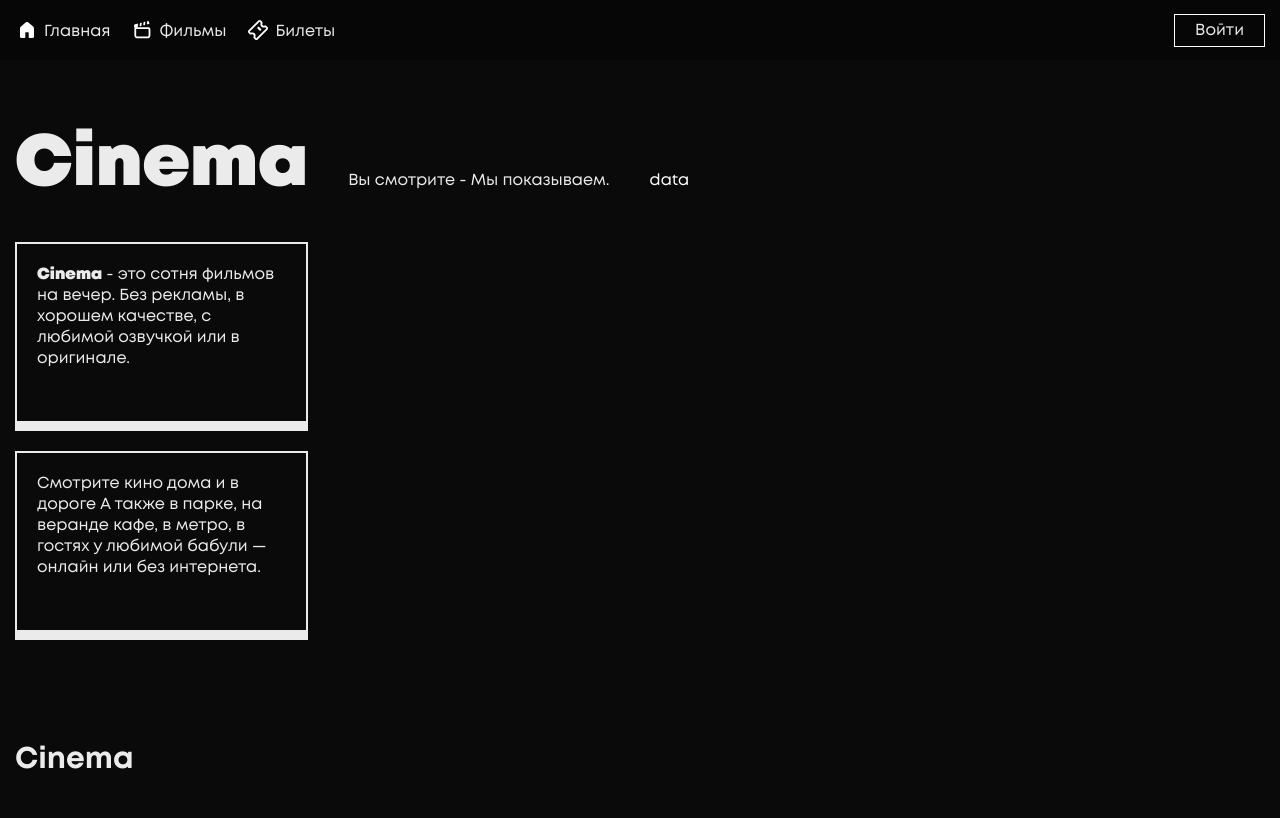
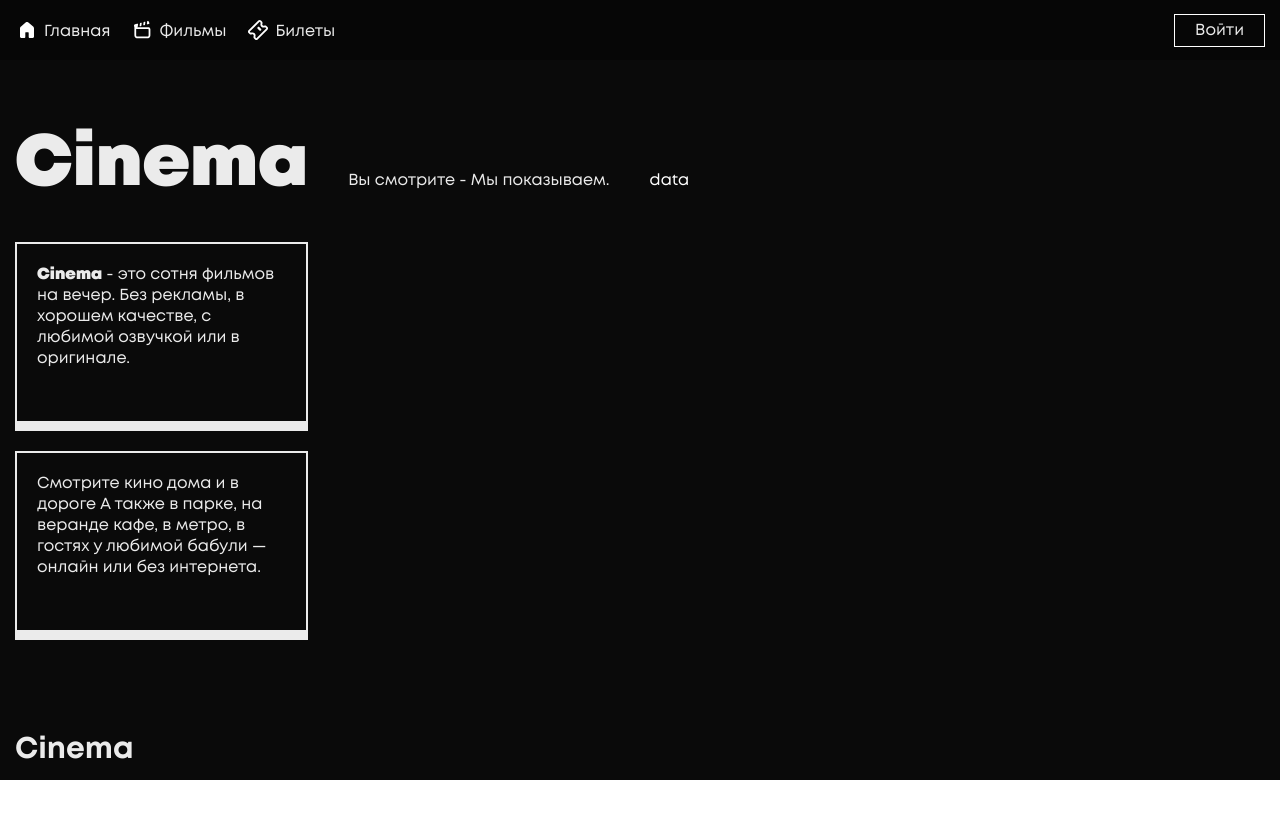
Before and after one commit to Attato/Nebo, a Next.js app: page / in a window 1280 px wide. Built offline with nearby package versions, Linux system fonts and the light colour scheme.

Commit message:
footer upd

```diff
--- a/components/footer/footer.module.scss
+++ b/components/footer/footer.module.scss
@@ -4,15 +4,14 @@
 	height: 120px;
 	display: flex;
 	align-items: center;
-	max-width: 2500px;
 	width: 100%;
-	padding: 0 15px;
-	margin-top: 60px;
+	padding-top: 60px;
 
 	.footer__content {
-		max-width: 1300px;
 		width: 100%;
+		max-width: 1330px;
 		margin: 0 auto;
+		padding: 0 15px;
 		display: flex;
 		gap: 15px;
 		font-size: 30px;
```
